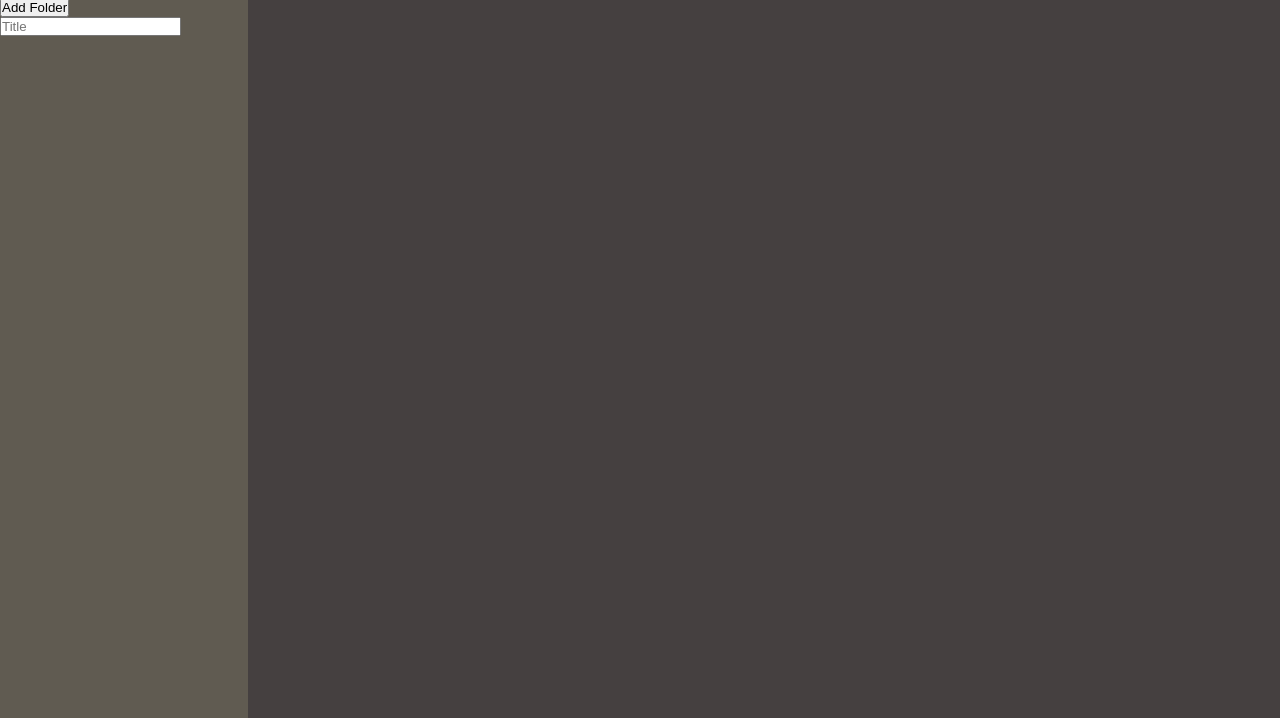
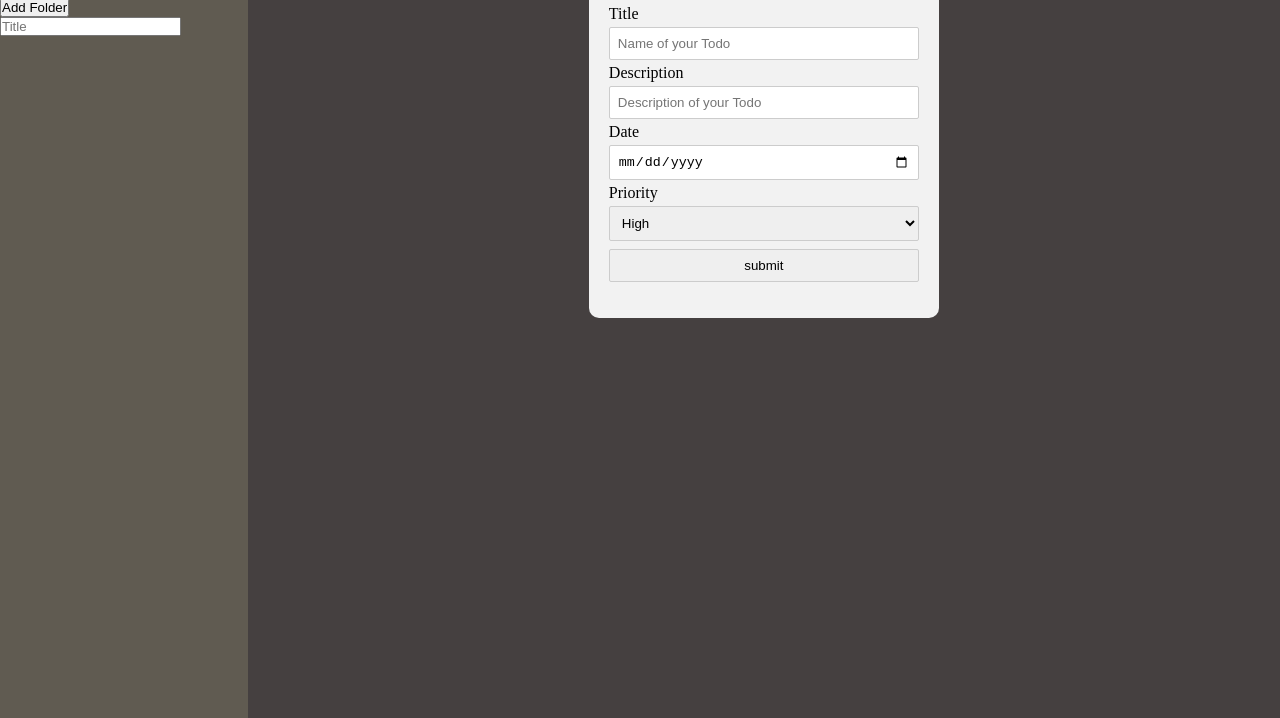
Before and after one commit to ilovelolla/Todo_List, a website built with webpack: page src/template.html in a window 1280 px wide. Shown: the part 82-800 px from the top of the page. Built offline with nearby package versions, Linux system fonts and the light colour scheme.

Commit message:
added modal form

```diff
--- /dev/null
+++ b/src/modal.js
@@ -0,0 +1,83 @@
+ import { tabContent } from "./newFolder";
+
+
+export function createForm() {
+    //container
+    const container =  document.createElement('div')
+    container.className = "container"
+    //header
+    const header = document.createElement("div")
+    header.classList = "headerModal"
+    const headerText = document.createElement("h2")
+    headerText.textContent = "Todo List"
+
+    const closeBtn = document.createElement("span")
+    closeBtn.textContent = "-"
+    closeBtn.classList = "closeBtn_modal";
+
+
+    //form
+    const myForm = document.createElement('form');
+    myForm.id = "myForm"
+    myForm.classList = "modalForm"
+    //title
+    const labelTitle = document.createElement('label');
+    labelTitle.textContent = 'Title';
+    labelTitle.htmlFor = 'Title'
+    const title = document.createElement('input');
+    title.type = 'text';
+    title.name = 'title';
+    title.placeholder = 'Name of your Todo';
+
+    //description
+    const labelDescription = document.createElement('label');
+    labelDescription.textContent = 'Description';
+    labelDescription.htmlFor = 'description'
+
+    const description = document.createElement('input');
+    description.type = 'text';
+    description.name = 'description';
+    description.placeholder = 'Description of your Todo';
+
+    //dueDate
+    const labelDate = document.createElement('label');
+    labelDate.textContent = 'Date';
+    labelDate.htmlFor = 'date'
+
+    const date = document.createElement('input')
+    date.type = "date"
+    date.id = "setDate"
+    date.required = "required"
+
+    //priority
+    const labelPrio = document.createElement('label');
+    labelPrio.textContent = 'Priority';
+    labelPrio.htmlFor = 'priority';
+
+    const newList = document.createElement("select");
+    newList.appendChild(new Option("High", "High"));
+    newList.appendChild(new Option("Medium", "Medium"));
+    newList.appendChild(new Option("Low", "Low"));
+
+    // submit
+    const submitBtn = document.createElement("input")
+    submitBtn.type = "submit"
+    submitBtn.value = "submit"
+    submitBtn.id = "submitbtn"
+
+     header.appendChild(headerText);
+     header.appendChild(closeBtn);
+     container.appendChild(header);
+     myForm.appendChild(labelTitle);
+     myForm.appendChild(title);
+     myForm.appendChild(labelDescription);
+     myForm.appendChild(description);
+     myForm.appendChild(labelDate);
+     myForm.appendChild(date);
+     myForm.appendChild(labelPrio);
+     myForm.appendChild(newList)
+     myForm.appendChild(submitBtn)
+     container.appendChild(myForm)
+
+     return container
+}
--- a/src/newFolder.js
+++ b/src/newFolder.js
@@ -1,4 +1,5 @@
-import { Tabs } from "./switchTab";
+import { Tabs} from "./switchTab";
+import { createForm } from "./modal";
 
 
 const addfolder = document.getElementById("addFolder");
@@ -6,8 +7,6 @@ const sidenav = document.querySelector(".sidenav");
 const wrapper = document.querySelector(".wrapper");
 const tabContent = document.querySelector(".tab-content");
 var names = document.querySelector("#folderTitle");
-
-
 
 function createDefaultTab() {
      var list = document.createElement("li");
@@ -23,29 +22,35 @@ function createDefaultTab() {
     var deleteBtn = document.createElement("button");
     deleteBtn.innerHTML = `Delete`
     deleteBtn.className = "delete"
-  //    deleteBtn.onclick = function() {
-  //   list.remove();
-  // }
+     deleteBtn.onclick = function() {
+    list.remove();
+    defaultTab.remove()
+  }
 
     // tab content
     var defaultTab = document.createElement("div")
     defaultTab.id = "default"
     defaultTab.className = "b-tabs active"
+    defaultTab.appendChild(createForm());
 
     var defaultText = document.createElement("div");
-    defaultText.textContent = `Lorem ipsum dolor sit amet consectetur adipisicing elit. Quidem iure quos cum, saepe reprehenderit minima quasi architecto numquam nesciunt dicta.
-    Qui excepturi recusandae vitae maiores, inventore sequi? Rerum, odio omnis.`;
+    defaultText.innerHTML = "+";
+    // defaultText.addEventListener("click", ()=> {
+    //   createForm
+    // })
+
+
 
     list.appendChild(a);
     list.appendChild(deleteBtn);
     wrapper.appendChild(list);
-    defaultTab.appendChild(defaultText);
+    // defaultTab.appendChild(defaultText);
     tabContent.appendChild(defaultTab);
     Tabs()
 }
 
 
-function createFolder(e) {
+function createFolder (e) {
    e.preventDefault();
     const folderName = names.value;
       //add list
@@ -62,15 +67,17 @@ function createFolder(e) {
     var deleteBtn = document.createElement("button");
     deleteBtn.innerHTML = `Delete`
     deleteBtn.className = "delete"
-  //   deleteBtn.onclick = function() {
-  //   list.remove();
-  // }
+    deleteBtn.onclick = function() {
+    list.remove();
+    tab.remove();
+  }
 
     // tab content
     var tab = document.createElement("div")
     tab.id = folderName
     tab.className = "b-tabs"
-    tab.innerHTML =  '<h2>+</h2><br><br><div>At vero eos et accusamus et iusto odio dignissimos ducimus qui blanditiis praesentium voluptatum deleniti atque corrupti quos dolores et quas molestias excepturi sint occaecati cupiditate non provident, similique sunt in culpa qui officia deserunt mollitia animi, id est laborum et dolorum fuga. </div>';
+    tab.appendChild(createForm())
+    // tab.textContent = createForm()
 
     //append
     list.appendChild(a);
@@ -78,34 +85,13 @@ function createFolder(e) {
     wrapper.appendChild(list);
     tabContent.appendChild(tab);
     Tabs()
+
 };
 
-
-
-//switch tab
-
-// const switchTab = (event) => {
-//   //   let activeTabs = document.querySelectorAll('.active');
-
-//   //   activeTabs.forEach(function(tab) {
-//   //   tab.className = tab.className.replace('active', '');
-//   // });
-
-//   // event.target.parentElement.className += ' active';
-//   // document.getElementById(event.target.href.split('#')[1]).className += ' active';
-
-// };
-
-
-document.addEventListener('click', function (e) {
-  if (e.target.matches('.delete'))
-    e.target.parentNode.remove()
-}, false);
-
+createDefaultTab()
 
 // wrapper.addEventListener("click", switchTab, false);
 addfolder.addEventListener("click", createFolder);
-createDefaultTab()
 
 
-export { createFolder, createDefaultTab}
+export { createFolder, createDefaultTab, tabContent}
--- a/src/styles.css
+++ b/src/styles.css
@@ -5,7 +5,7 @@
   margin: 0;
 }
 
-.container{
+.main{
     display: grid;
     grid-template-columns: 1.2fr 5fr;
     width: 100vw;
@@ -59,3 +59,39 @@ a {
 .nav-tab.active {
   color: #ff4200;
 }
+
+/* MODAL */
+
+.container {
+ text-align: left;
+  width: 350px;
+  height: 380px;
+  border-radius: 10px;
+  background-color: #f2f2f2;
+  padding: 20px;
+  margin: 0 auto;
+
+}
+
+label {display: block;}
+
+input[type=text],input[type=number], input[type=date],
+select, #submitbtn {
+  width: 100%;
+  padding: 8px;
+  margin: 4px 0;
+  display: inline-block;
+  border: 1px solid #ccc;
+  border-radius: 2px;
+  box-sizing: border-box;
+}
+
+.headerModal {
+  display: flex;
+  align-items: center;
+  justify-content: space-between;
+  margin-bottom: 20px;
+}
+input[type=submit]:hover {
+  background-color: #45a049;
+}
--- a/src/switchTab.js
+++ b/src/switchTab.js
@@ -2,7 +2,7 @@
 'use strict';
 
 
-export function Tabs() {
+export const Tabs = () => {
   var bindAll = function() {
     var menuElements = document.querySelectorAll('[data-tab]');
     for(var i = 0; i < menuElements.length ; i++) {
@@ -30,5 +30,3 @@ export function Tabs() {
 }
 
 Tabs();
-
-console.log("hello")
--- a/src/template.html
+++ b/src/template.html
@@ -6,7 +6,7 @@
     <title>TodoList</title>
 </head>
 <body>
-    <div class="container">
+    <div class="main">
         <div id="side">
             <p id="sideTitle">To Do List </p>
              <div class="sidenav">
@@ -15,7 +15,7 @@
                 </ul>
                  <form id="myForm">
                     <button type="button" id="addFolder">Add Folder</button>
-                    <input type="text" id="folderTitle" name="Foldertitle" placeholder="Title"> </form>
+                    <input  id="folderTitle" name="Foldertitle" placeholder="Title"> </form>
             </div>
         </div>
 
```
